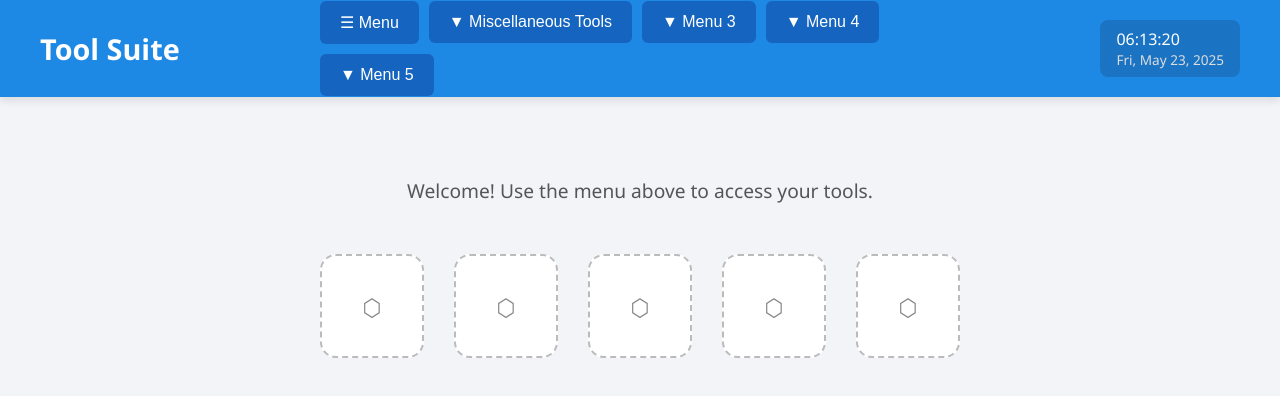
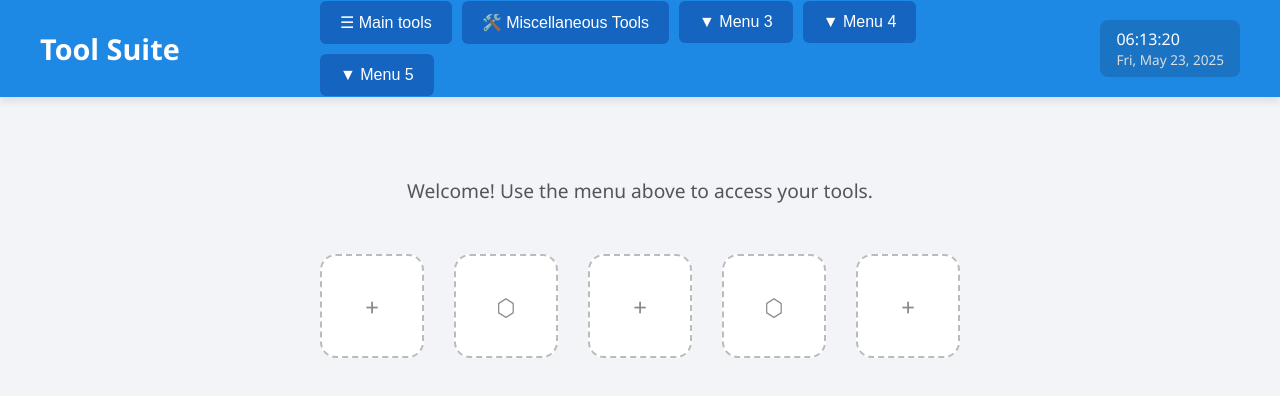
Before and after one commit to saadjha/Kicktheussr, a plain HTML site: page index.html in a window 1280 px wide. Drawn offline with Linux system fonts and the light colour scheme.

Commit message:
Update index.html

```diff
--- a/index.html
+++ b/index.html
@@ -157,14 +157,14 @@
     <h1>Tool Suite</h1>
     <div class="dropdowns">
       <div class="dropdown">
-        <button class="dropdown-button">☰ Menu</button>
+        <button class="dropdown-button">☰ Main tools</button>
         <div class="dropdown-content">
           <a href="#">Blank 1</a>
           <a href="#">Blank 2</a>
         </div>
       </div>
       <div class="dropdown">
-        <button class="dropdown-button">▼ Miscellaneous Tools</button>
+        <button class="dropdown-button">🛠️ Miscellaneous Tools</button>
         <div class="dropdown-content">
           <a href="speedtest.html">📶 Internet Speed Test</a>
           <a href="Dump.html">📂 Data Dump</a>
@@ -203,11 +203,11 @@
   <main>
     <p>Welcome! Use the menu above to access your tools.</p>
     <div class="icon-grid">
+      <div class="icon">+</div>
       <div class="icon">⬡</div>
+      <div class="icon">+</div>
       <div class="icon">⬡</div>
-      <div class="icon">⬡</div>
-      <div class="icon">⬡</div>
-      <div class="icon">⬡</div>
+      <div class="icon">+</div>
     </div>
   </main>
 
```
